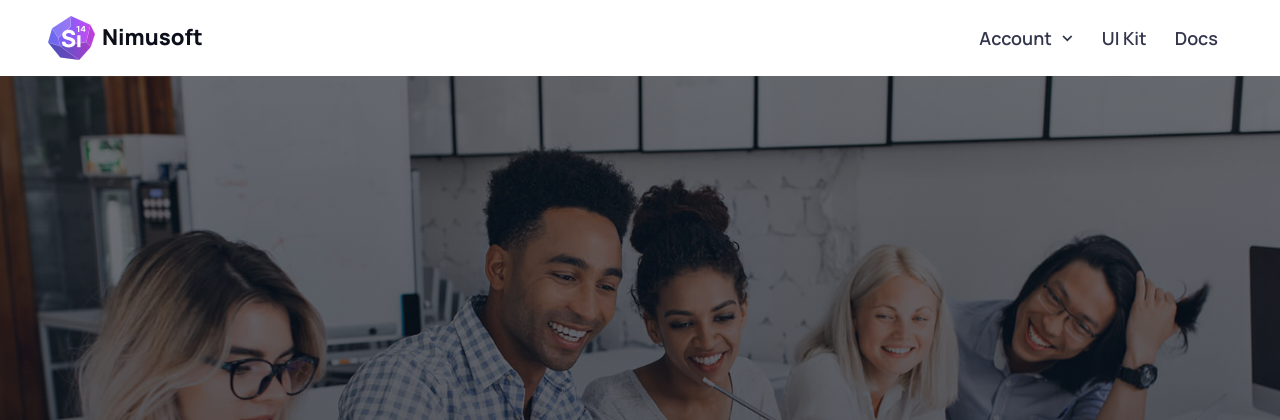
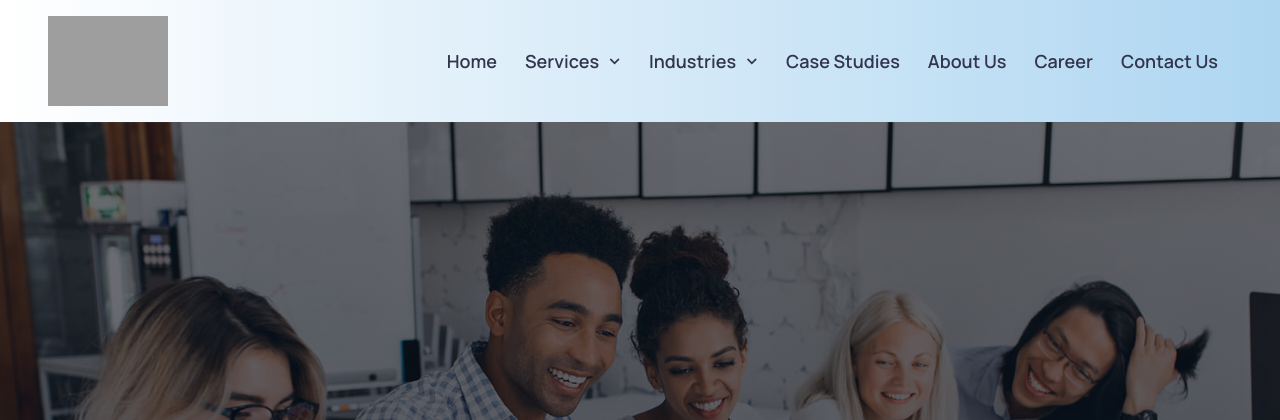
Before and after one commit to promadas/custom_website, a Python web app: template templates/home/index.html in a window 1280 px wide. Shown: the top 420 px of the page. Run offline with Jinja, Linux system fonts and the light colour scheme; the template is opened without the code that fills it, so the values that code supplies are empty; some libraries are stand-ins or nearby versions; grey boxes are pictures that could not be loaded.

Commit message:
fix navbar

```diff
--- a/templates/home/index.html
+++ b/templates/home/index.html
@@ -107,12 +107,19 @@
 
       .dropdown-menu{
         font-size: large;
+        border-radius: 0% !important;
+
+
       }
 
-      .dropdown-item:hover{
-        background-color: #0b0f19;
-        color: #fff;
+      .dropdown-item{
+        width: 240px;
+
       }
+
+      #gradient {
+          background-image: linear-gradient(to right, white, #AED6F1);
+        }
 
       @media screen and (max-width: 600px) {
         .nav-custom-right{
@@ -184,11 +191,11 @@
 
       <!-- Navbar -->
       <!-- Remove "navbar-sticky" class to make navigation bar scrollable with the page -->
-      <header class="header navbar navbar-expand-lg bg-light navbar-sticky">
+      <header id="gradient" class="header navbar navbar-expand-lg bg-light navbar-sticky">
         <div class="container px-3">
           <a href="" class="navbar-brand pe-3">
-            <img src="/static/assets/img/logo.svg" width="47" alt="Silicon">
-            Nimusoft
+            <img src="/static/assets/img/logo.svg" width="120" alt="Nimusoft">
+
           </a>
 
           <div id="navbarNav" class="offcanvas offcanvas-end">
@@ -201,22 +208,97 @@
               <ul class="navbar-nav nav-custom-right mb-2 mb-lg-0">
 
 
+                <li class="nav-item">
+                  <a href="" class="nav-link">Home</a>
+                </li>
+
                 <li class="nav-item dropdown">
-                  <a href="#" class="nav-link dropdown-toggle" data-bs-toggle="dropdown">Account</a>
+                  <a href="#" class="nav-link dropdown-toggle" data-bs-toggle="dropdown">Services</a>
                   <ul class="dropdown-menu">
-                    <li><a href="" class="dropdown-item">Account Details</a></li>
-                    <li><a href="" class="dropdown-item">Security</a></li>
-                    <li><a href="" class="dropdown-item">Notifications</a></li>
-                    <li><a href="" class="dropdown-item">Messages</a></li>
+
+
+                    <hr style="margin-top: -8.4px;">
+                    <li style="margin-bottom: 8px; margin-top: 8px;">
+
+                      <a href="" class="dropdown-item">Medical Solution</a>
+
+                    </li>
+                    <hr>
+
+                    <li style="margin-bottom: 8px; margin-top: 8px;"><a href="" class="dropdown-item">Mobile App Development</a></li>
+                    <hr>
+                    <li style="margin-bottom: 8px; margin-top: 8px;"><a href="" class="dropdown-item">ERP Solution</a></li>
+                    <hr>
+                    <li style="margin-bottom: 8px; margin-top: 8px;"><a href="" class="dropdown-item">E-commerce Solution</a></li>
+                    <hr>
+
+                    <li style="margin-bottom: 8px; margin-top: 8px;"><a href="" class="dropdown-item">Cyber Security</a></li>
+                    <hr>
+
+                    <li style="margin-bottom: 8px; margin-top: 8px;"><a href="" class="dropdown-item">Data Analytics</a></li>
+                    <hr>
+                    <li style="margin-bottom: 8px; margin-top: 8px;"><a href="" class="dropdown-item">IOT & VR</a></li>
+                    <hr>
+
+                    <li style="margin-bottom: 8px; margin-top: 9px;"><a href="" class="dropdown-item">Cloud Services</a></li>
+                    <hr style="margin-bottom: -8.5px;">
+
 
                   </ul>
                 </li>
+
+                <li class="nav-item dropdown">
+                  <a href="#" class="nav-link dropdown-toggle" data-bs-toggle="dropdown">Industries</a>
+                  <ul class="dropdown-menu">
+
+
+                    <hr style="margin-top: -8.4px;">
+                    <li style="margin-bottom: 8px; margin-top: 8px;">
+
+                      <a href="" class="dropdown-item">Education</a>
+
+                    </li>
+                    <hr>
+
+                    <li style="margin-bottom: 8px; margin-top: 8px;"><a href="" class="dropdown-item">Real Estate</a></li>
+                    <hr>
+                    <li style="margin-bottom: 8px; margin-top: 8px;"><a href="" class="dropdown-item">Software</a></li>
+                    <hr>
+                    <li style="margin-bottom: 8px; margin-top: 8px;"><a href="" class="dropdown-item">Healthcare</a></li>
+                    <hr>
+
+                    <li style="margin-bottom: 8px; margin-top: 8px;"><a href="" class="dropdown-item">Robotics & AI</a></li>
+                    <hr>
+
+
+
+
+                    <li style="margin-bottom: 8px; margin-top: 9px;"><a href="" class="dropdown-item">E-commerce</a></li>
+                    <hr style="margin-bottom: -8.5px;">
+
+
+                  </ul>
+                </li>
+
+
                 <li class="nav-item">
-                  <a href="" class="nav-link">UI Kit</a>
+                  <a href="" class="nav-link">Case Studies</a>
                 </li>
+
                 <li class="nav-item">
-                  <a href="" class="nav-link">Docs</a>
+                  <a href="" class="nav-link">About Us</a>
                 </li>
+
+
+                <li class="nav-item">
+                  <a href="" class="nav-link">Career</a>
+                </li>
+
+                <li class="nav-item">
+                  <a href="" class="nav-link">Contact Us</a>
+                </li>
+
+
               </ul>
             </div>
 
```
Also changed, not shown: static/assets/img/logo.png (added), static/assets/img/logo.svg.
